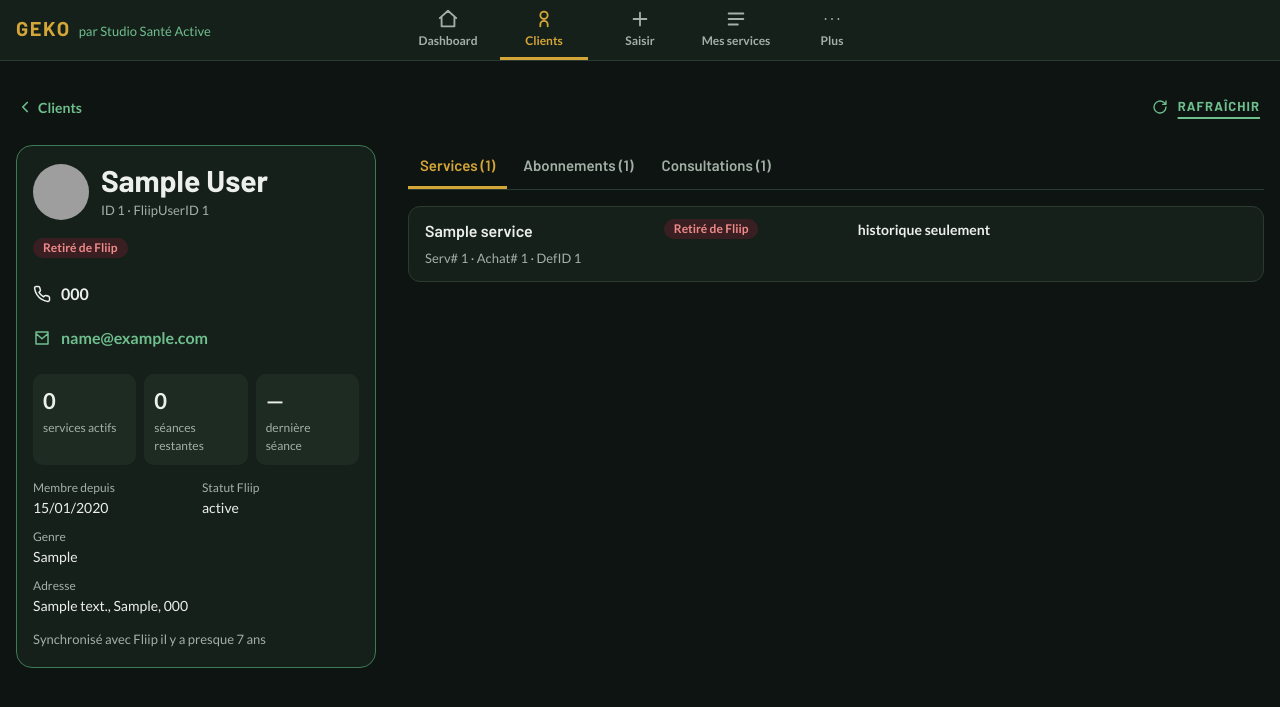
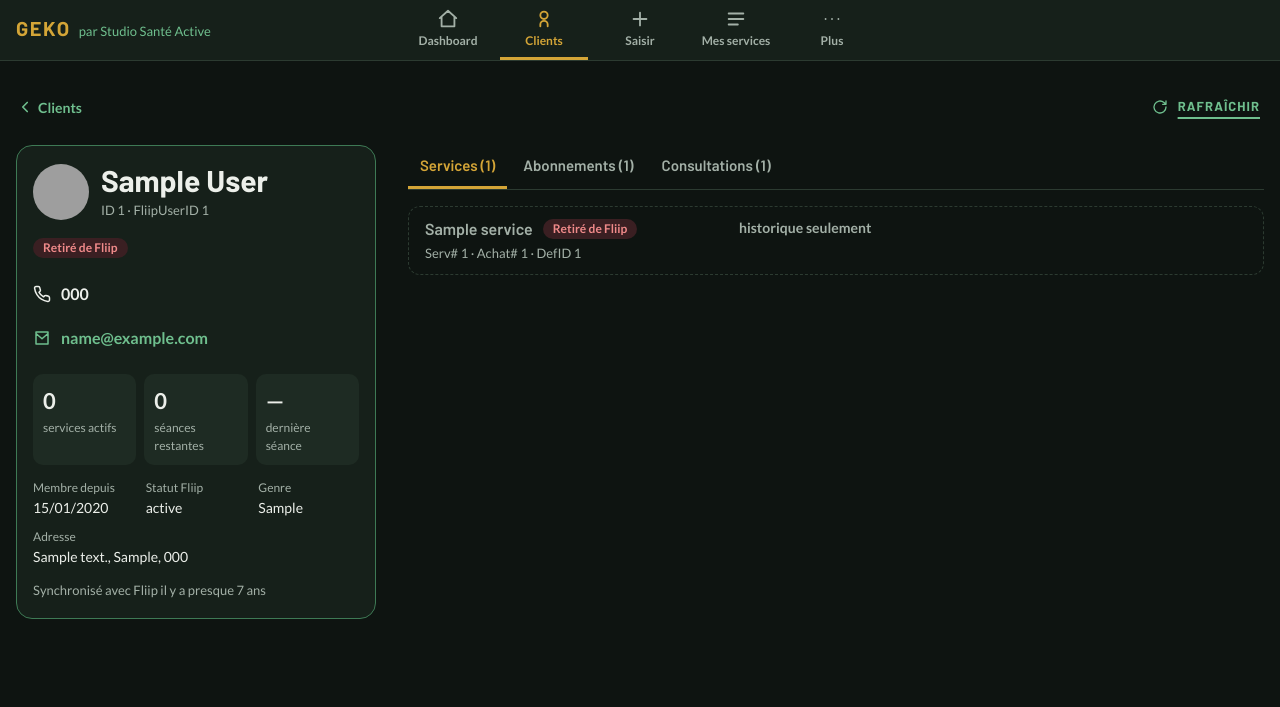
Before and after one commit to paullanza/studio_sante_active, a Rails app: page /fliip_users/1 in a window 1280 px wide. Shown: the top 707 px of the page. Run offline with Rails 7, Linux system fonts and the light colour scheme; a user stored in the database is signed in; tables that the repository leaves empty hold one stand-in row (values such as "Sample post"); data that the repository does not hold is empty; style sheets or scripts are compiled from the project's sources; some libraries are stand-ins or nearby versions; grey boxes are pictures that could not be loaded.

Commit message:
Service rows: stacked bars, state at a glance, ended services last
- Desktop rows: the badge sits beside the title, and the Temps and Séances
  bars are stacked, each on one line (label, bar, %), so rows are shorter.
- A stripe shows active, planned or suspended services; finished ones
  (inactive, cancelled, ended, used up, removed) are dashed and muted.
- « Terminé » replaces « Actif » once the end date has passed.
- Mes services: running services soonest-ending first, then ended ones.
- Client top card: Membre depuis, Statut Fliip and Genre on one line.

Co-Authored-By: Claude Opus 5.5 <noreply@anthropic.com>

```diff
--- a/app/assets/stylesheets/studio/_client.scss
+++ b/app/assets/stylesheets/studio/_client.scss
@@ -92,6 +92,10 @@
   font-size: 14px;
 }
 
+.facts--3 {
+  grid-template-columns: repeat(3, minmax(0, 1fr));
+}
+
 .facts__wide {
   grid-column: 1 / -1;
 }
--- a/app/assets/stylesheets/studio/_services.scss
+++ b/app/assets/stylesheets/studio/_services.scss
@@ -285,33 +285,77 @@
   }
 }
 
-// From 1024 px a card becomes a row: who (title, service, IDs), status,
-// dates, then the bars and counts. The head's name and badge become grid
-// cells of the row (display: contents).
+// A service's state at a glance (ServiceBadgesHelper#service_row_state): a
+// stripe for active (green), planned (blue) or suspended (orange) services;
+// finished ones (inactive, cancelled, ended, used up, removed) sit flat on
+// the page, muted, with grey bars.
+.service-card--active { border-left: 4px solid var(--brand-light); }
+.service-card--planned { border-left: 4px solid var(--badge-absence-fg); }
+.service-card--suspended { border-left: 4px solid var(--badge-moins24-fg); }
+
+.service-card--done {
+  border-style: dashed;
+  background: var(--bg);
+  color: var(--text-muted);
+}
+
+.service-card--done .service-card__name,
+.service-card--done .service-card__dates {
+  color: var(--text-muted);
+}
+
+.service-card--done .progress-bar {
+  filter: grayscale(1);
+}
+
+// From 1024 px a card becomes a row: who (title with its badge, service,
+// IDs), dates, then the two bars stacked, each on one line (label, bar, %).
 @media (min-width: 1024px) {
   .service-card {
     display: grid;
-    grid-template-columns: minmax(0, 1.3fr) 170px 200px minmax(0, 1fr);
+    grid-template-columns: minmax(0, 1fr) 200px minmax(280px, 0.9fr);
     grid-template-areas:
-      "name     status dates usage"
-      "service  status dates usage"
-      "trainers status dates usage"
-      "ids      status dates usage";
-    column-gap: 24px;
-    row-gap: 2px;
+      "head     dates usage"
+      "service  dates usage"
+      "trainers dates usage"
+      "ids      dates usage";
+    column-gap: 28px;
+    row-gap: 1px;
     align-items: start;
-    padding: 12px 16px;
+    padding: 10px 16px;
   }
 
-  // The two bars side by side keep the row short.
+  .service-card .service-card__head {
+    grid-area: head;
+    justify-content: flex-start;
+    align-items: center;
+    gap: 10px;
+  }
+
+  .service-card .service-card__service { grid-area: service; margin-top: 0; }
+  .service-card .service-card__trainers { grid-area: trainers; }
+  .service-card .service-card__ids { grid-area: ids; }
+  .service-card .service-card__dates { grid-area: dates; }
+  .service-card .service-card__usage { grid-area: usage; display: flex; flex-direction: column; gap: 3px; }
+
   .service-card__usage .service-bars {
-    flex-direction: row;
-    gap: 16px;
+    gap: 3px;
   }
 
   .service-card__usage .service-bar {
-    flex: 1;
+    display: grid;
+    grid-template-columns: 58px minmax(0, 1fr) 42px;
+    align-items: center;
+    column-gap: 8px;
   }
+
+  .service-card__usage .service-bar__label {
+    display: contents;
+  }
+
+  .service-card__usage .service-bar__label > span:first-child { grid-column: 1; }
+  .service-card__usage .service-bar .progress { grid-column: 2; grid-row: 1; }
+  .service-card__usage .service-bar__pct { grid-column: 3; grid-row: 1; text-align: right; }
 
   // The overrun on its own line under the dates.
   .service-card__overrun {
@@ -323,18 +367,6 @@
   .service-card__sep {
     display: none;
   }
-
-  .service-card .service-card__head {
-    display: contents;
-  }
-
-  .service-card .service-card__name { grid-area: name; }
-  .service-card .service-card__head .badge { grid-area: status; justify-self: start; }
-  .service-card .service-card__service { grid-area: service; margin-top: 0; }
-  .service-card .service-card__trainers { grid-area: trainers; }
-  .service-card .service-card__ids { grid-area: ids; }
-  .service-card .service-card__dates { grid-area: dates; }
-  .service-card .service-card__usage { grid-area: usage; display: flex; flex-direction: column; gap: 6px; }
 
   // Abonnement and consultation rows: the same columns on every row.
   .contract-card,
--- a/app/controllers/my_services_controller.rb
+++ b/app/controllers/my_services_controller.rb
@@ -1,5 +1,6 @@
 # Mes services: the services the signed-in staff member works on (a séance or
-# an adjustment attributed to them), soonest end date first.
+# an adjustment attributed to them): running services soonest-ending first,
+# then ended ones, most recent first.
 class MyServicesController < ApplicationController
   before_action :authenticate_user!
   layout "studio"
@@ -21,6 +22,6 @@ class MyServicesController < ApplicationController
     @services = FliipService.worked_on_by(current_user)
                             .by_statuses(statuses)
                             .includes(:fliip_user, :service_definition)
-                            .order(Arel.sql("expire_date ASC NULLS LAST"))
+                            .ending_soonest_first
   end
 end
--- a/app/helpers/service_badges_helper.rb
+++ b/app/helpers/service_badges_helper.rb
@@ -17,9 +17,23 @@ module ServiceBadgesHelper
       status_badge("Retiré de Fliip", "badge--retire")
     elsif svc.paid_allowed_total.positive? && svc.fully_used?
       status_badge("Toutes les séances utilisées", "badge--neutral")
+    elsif svc.purchase_status == "A" && service_ended?(svc)
+      # Fliip still says active, but the end date has passed.
+      status_badge("Terminé", "badge--neutral")
     else
       status_badge(svc.status_name || "Inconnu", SERVICE_STATUS_BADGES.fetch(svc.purchase_status, "badge--neutral"))
     end
+  end
+
+  # How a service card or row looks: :active, :planned or :suspended get a
+  # coloured stripe; :done (inactive, cancelled, ended, all séances used or
+  # removed from Fliip) is muted, so finished services are easy to skip.
+  def service_row_state(svc, today: Date.current)
+    return :done if svc.removed_from_fliip? || %w[I C].include?(svc.purchase_status)
+    return :done if svc.paid_allowed_total.positive? && svc.fully_used?
+    return :done if service_ended?(svc, today: today)
+
+    { "A" => :active, "P" => :planned, "S" => :suspended }.fetch(svc.purchase_status, :done)
   end
 
   def contract_status_badge(contract)
@@ -32,6 +46,10 @@ module ServiceBadgesHelper
 
   private
 
+  def service_ended?(svc, today: Date.current)
+    svc.expire_date.present? && svc.expire_date < today
+  end
+
   def status_badge(label, modifier)
     tag.span(label, class: [ "badge", modifier ])
   end
--- a/app/models/fliip_service.rb
+++ b/app/models/fliip_service.rb
@@ -34,6 +34,17 @@ class FliipService < ApplicationRecord
   scope :worked_on_by, ->(user) {
     where(id: Session.where(user_id: user.id).select(:fliip_service_id))
       .or(where(id: ServiceUsageAdjustment.where(user_id: user.id).select(:fliip_service_id)))
+  }
+
+  # Running services first, soonest end date at the top; then services whose
+  # end date has passed, most recently ended first (Mes services).
+  scope :ending_soonest_first, ->(today = Date.current) {
+    order(Arel.sql(sanitize_sql_array([
+      "CASE WHEN expire_date < ? THEN 1 ELSE 0 END, " \
+      "CASE WHEN expire_date < ? THEN NULL ELSE expire_date END ASC NULLS LAST, " \
+      "expire_date DESC",
+      today, today
+    ])))
   }
 
   scope :current, -> {
--- a/app/views/fliip_services/_card.html.erb
+++ b/app/views/fliip_services/_card.html.erb
@@ -4,7 +4,7 @@
     and the service name sits under it, for lists people scan by client). %>
 <% removed = service.removed_from_fliip? %>
 <li>
-  <%= link_to fliip_service_path(service), class: "card service-card" do %>
+  <%= link_to fliip_service_path(service), class: "card service-card service-card--#{service_row_state(service)}" do %>
     <% service_name = service.service_name.presence || "Service" %>
     <% client_title = local_assigns[:show_client] && service.fliip_user %>
     <div class="service-card__head">
--- a/app/views/fliip_users/show.html.erb
+++ b/app/views/fliip_users/show.html.erb
@@ -62,7 +62,7 @@
     </div>
 
     <% address = [ @fliip_user.user_address, @fliip_user.user_city, @fliip_user.user_zipcode ].compact_blank.join(", ") %>
-    <dl class="facts">
+    <dl class="facts facts--3">
       <div><dt>Membre depuis</dt><dd class="numeric"><%= @fliip_user.member_since ? l(@fliip_user.member_since) : "—" %></dd></div>
       <div><dt>Statut Fliip</dt><dd><%= @fliip_user.user_status.presence || "—" %></dd></div>
       <div><dt>Genre</dt><dd><%= @fliip_user.user_gender.presence || "—" %></dd></div>
```
Also changed, not shown: docs/ui.md (+1 -1 lines), spec/helpers/service_badges_helper_spec.rb (+36 -0 lines), spec/models/fliip_service_spec.rb (+13 -0 lines), spec/requests/my_services_spec.rb (+10 -0 lines).
